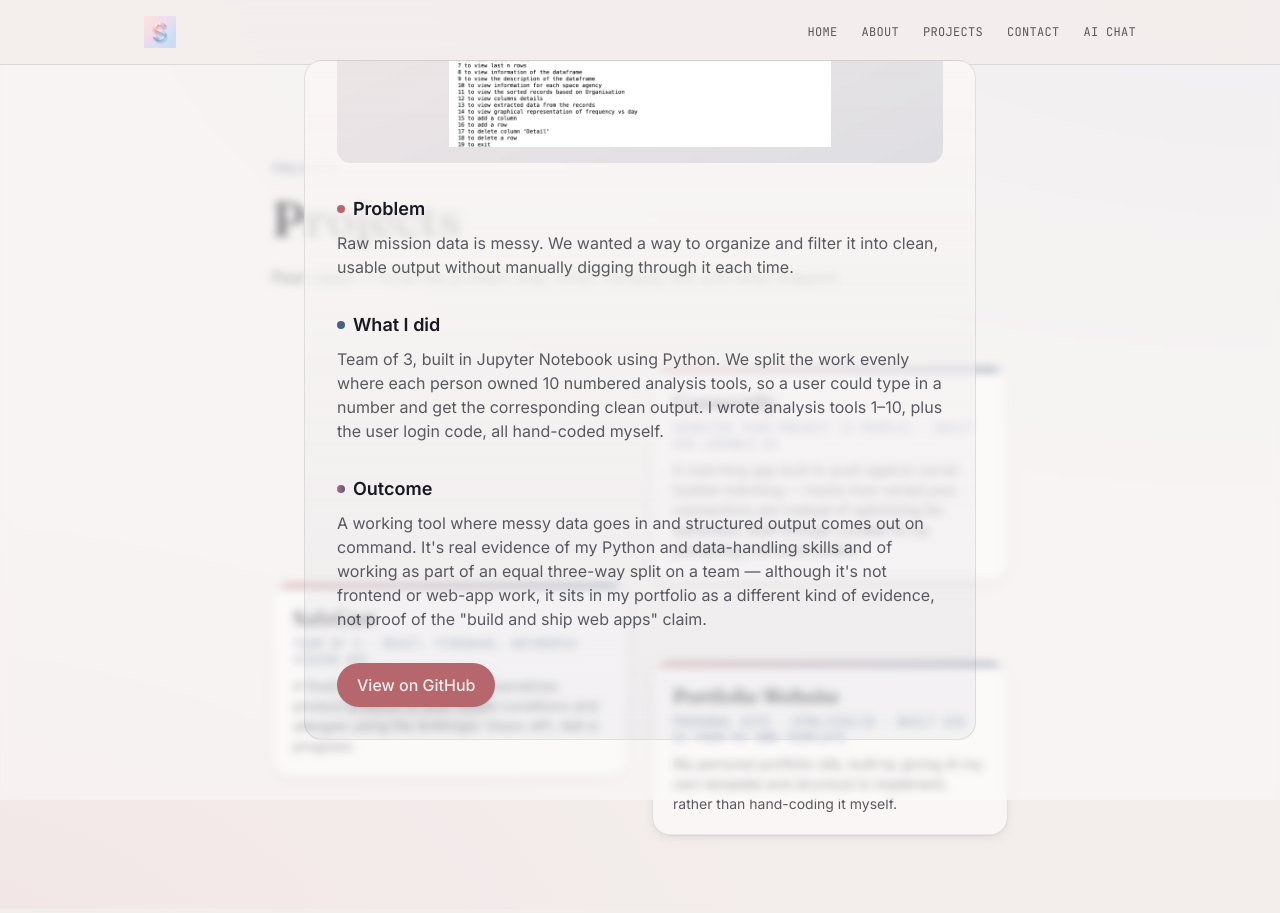
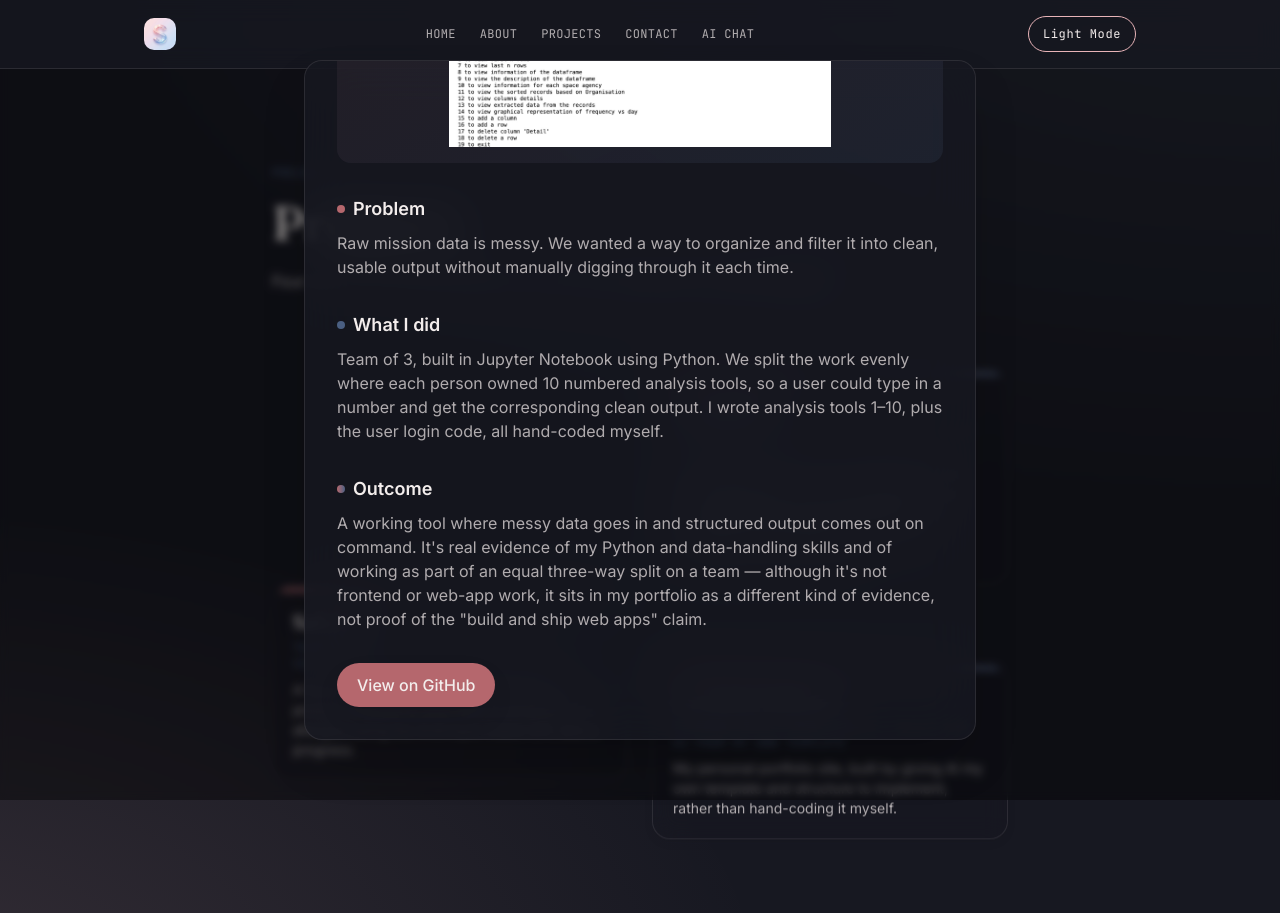
Before and after one commit to Chan-nie/capstone-project, a Next.js app: page /projects in a window 1280 px wide. Both pictures are taken after a click on the button 450 px from the left and 417 px from the top of the page. Built offline with nearby package versions, Linux system fonts and the light colour scheme.

Commit message:
Updated Dark Mode

```diff
--- a/src/app/contact/page.tsx
+++ b/src/app/contact/page.tsx
@@ -6,10 +6,10 @@ export default function ContactPage() {
       <p className="font-mono text-xs uppercase tracking-widest text-serenity-deep">
         Get in touch
       </p>
-      <h1 className="mt-3 font-display text-4xl font-medium text-ink sm:text-5xl">
+      <h1 className="mt-3 font-display text-4xl font-medium text-foreground sm:text-5xl">
         Contact
       </h1>
-      <p className="mt-4 text-ink/70">
+      <p className="mt-4 text-foreground/70">
         Have a project idea or question? Send a message below.
       </p>
       <ContactForm />
--- a/src/app/globals.css
+++ b/src/app/globals.css
@@ -28,8 +28,10 @@
 html,
 body {
   overflow-x: clip;
+  overscroll-behavior-y: none;
 }
 
+/* LIGHT MODE (Default) */
 body {
   background:
     radial-gradient(1200px 600px at 100% -10%, color-mix(in oklab, var(--color-serenity) 12%, transparent), transparent),
@@ -39,15 +41,27 @@ body {
   font-family: var(--font-body);
 }
 
+/* DARK MODE OVERRIDE */
+.dark body {
+  background:
+    radial-gradient(1200px 600px at 100% -10%, color-mix(in oklab, var(--color-serenity) 12%, transparent), transparent),
+    radial-gradient(900px 500px at -10% 110%, color-mix(in oklab, var(--color-rose) 14%, transparent), transparent),
+    var(--color-ink);
+  color: var(--color-paper);
+}
+
 ::selection {
   background: var(--color-rose);
   color: var(--color-ink);
 }
 
-/* Focus ring in Serenity instead of the browser default blue */
 :focus-visible {
   outline: 2px solid var(--color-serenity-deep);
   outline-offset: 2px;
+}
+
+a, button, .card, .mark {
+  transition: all 0.3s ease-in-out;
 }
 
 @theme inline {
@@ -93,9 +107,10 @@ body {
   --radius-4xl: calc(var(--radius) * 2.6);
 }
 
+/* LIGHT MODE */
 :root {
-  --background: oklch(1 0 0);
-  --foreground: oklch(0.145 0 0);
+  --background: #f3edec;
+  --foreground: #171821;
   --card: oklch(1 0 0);
   --card-foreground: oklch(0.145 0 0);
   --popover: oklch(1 0 0);
@@ -128,9 +143,10 @@ body {
   --sidebar-ring: oklch(0.708 0 0);
 }
 
+/* DARK MODE */
 .dark {
-  --background: oklch(0.145 0 0);
-  --foreground: oklch(0.985 0 0);
+  --background: #171821;
+  --foreground: #f3edec;
   --card: oklch(0.205 0 0);
   --card-foreground: oklch(0.985 0 0);
   --popover: oklch(0.205 0 0);
--- a/src/app/layout.tsx
+++ b/src/app/layout.tsx
@@ -3,6 +3,7 @@ import Link from "next/link";
 import Image from "next/image";
 import { Fraunces, Inter, JetBrains_Mono, Parisienne, Geist } from "next/font/google";
 import { cn } from "@/lib/utils";
+import ThemeToggle from "@/components/ThemeToggle";
 
 const geist = Geist({subsets:['latin'],variable:'--font-sans'});
 
@@ -37,9 +38,9 @@ const links = [
 
 export default function RootLayout({ children }: { children: React.ReactNode }) {
   return (
-    <html lang="en" className={cn(fraunces.variable, inter.variable, jetbrainsMono.variable, parisienne.variable, "font-sans", geist.variable)}>
-      <body className="min-h-dvh font-body text-ink">
-        <header className="sticky top-0 z-50 border-b border-ink/10 bg-paper/80 backdrop-blur-md">
+    <html lang="en" className={cn(fraunces.variable, inter.variable, jetbrainsMono.variable, parisienne.variable, "font-sans", geist.variable, "dark")}>
+      <body className="min-h-dvh font-body transition-colors duration-300">
+        <header className="sticky top-0 z-50 border-b border-foreground/10 bg-background/80 backdrop-blur-md transition-colors duration-300">
           <nav className="mx-auto flex max-w-5xl items-center justify-between px-4 py-4">
             <Link href="/" className="flex items-center">
               <Image
@@ -47,21 +48,25 @@ export default function RootLayout({ children }: { children: React.ReactNode })
                 alt="Sinchan Suvarna"
                 width={32}
                 height={32}
+                className="rounded-lg transition-opacity hover:opacity-80"
               />
             </Link>
 
-            <ul className="flex items-center gap-6 font-mono text-xs uppercase tracking-wide text-ink/70">
+            <ul className="flex items-center gap-6 font-mono text-xs uppercase tracking-wide text-foreground/70">
               {links.map((l) => (
                 <li key={l.href}>
                   <Link
                     href={l.href}
-                    className="transition-colors hover:text-rose-deep"
+                    className="transition-colors hover:text-rose-deep dark:hover:text-rose"
                   >
                     {l.label}
                   </Link>
                 </li>
               ))}
             </ul>
+            <div className="ml-6">
+              <ThemeToggle />
+            </div>
           </nav>
         </header>
         {children}
--- a/src/app/page.tsx
+++ b/src/app/page.tsx
@@ -23,7 +23,7 @@ export default function HomePage() {
 
           <div
             aria-hidden="true"
-            className="pointer-events-none static order-2 flex select-none flex-col items-center justify-center gap-0 whitespace-nowrap font-cursive leading-none text-rose-deep/10 sm:absolute sm:left-1/2 sm:top-1/2 sm:w-screen sm:-translate-x-1/2 sm:-translate-y-1/2 sm:flex-row sm:justify-center sm:gap-8 md:gap-20 lg:gap-36"
+            className="pointer-events-none static order-2 flex select-none flex-col items-center justify-center gap-0 whitespace-nowrap font-cursive leading-none text-rose-deep/50 dark:text-paper/30 sm:absolute sm:left-1/2 sm:top-1/2 sm:w-screen sm:-translate-x-1/2 sm:-translate-y-1/2 sm:flex-row sm:justify-center sm:gap-8 md:gap-20 lg:gap-36"
             style={{ fontSize: "clamp(2rem, 10vw, 8rem)" }}
           >
             <span>Sinchan</span>
@@ -38,13 +38,13 @@ export default function HomePage() {
         </FadeIn>
 
         <FadeIn delay={0.3}>
-          <h1 className="mt-3 font-display text-4xl font-medium leading-tight text-ink sm:text-5xl">
+          <h1 className="mt-3 font-display text-4xl font-medium leading-tight text-foreground sm:text-5xl">
             I can build and ship working web apps end-to-end.
           </h1>
         </FadeIn>
 
         <FadeIn delay={0.45}>
-          <p className="mx-auto mt-4 max-w-xl text-ink/70">
+          <p className="mx-auto mt-4 max-w-xl text-foreground/70">
             proof lives on the live portfolio site.
           </p>
         </FadeIn>
--- a/src/app/projects/page.tsx
+++ b/src/app/projects/page.tsx
@@ -54,7 +54,6 @@ const projects: Project[] = [
       "A working tool where messy data goes in and structured output comes out on command. It's real evidence of my Python and data-handling skills and of working as part of an equal three-way split on a team — although it's not frontend or web-app work, it sits in my portfolio as a different kind of evidence, not proof of the \"build and ship web apps\" claim.",
     primaryHref: "https://github.com/Chan-nie/space-mission-analysis",
     primaryLabel: "View on GitHub",
-    // no live deploy for this one — it's a CLI tool, not a web app
   },
   {
     slug: "connectify",
@@ -74,7 +73,6 @@ const projects: Project[] = [
       "This was a last-minute team project. My role was frontend but built through Lovable AI rather than hand coded. I built through prompting and iteration and prompted it to fix bugs. I didn't write or edit the underlying code directly.",
     outcome:
       "Connectify is a web app that helps users track how varied their connections are, instead of optimizing for sameness. It sits in my portfolio as secondary work, framed honestly as product-and-prompting work rather than hand-coded frontend, since that's what happened.",
-    // live first — Lovable-generated code, the demo is the honest artifact here
     primaryHref: "https://connectify-friends-fun.vercel.app/login",
     primaryLabel: "Open Connectify",
     secondaryHref: "https://github.com/Chan-nie/connectify-friends-fun",
@@ -162,10 +160,10 @@ export default function ProjectsPage() {
       <p className="font-mono text-xs uppercase tracking-widest text-serenity-deep">
         Projects
       </p>
-      <h1 className="mt-3 font-display text-4xl font-medium leading-tight text-ink sm:text-5xl">
+      <h1 className="mt-3 font-display text-4xl font-medium leading-tight text-foreground sm:text-5xl">
         Projects
       </h1>
-      <p className="mt-4 text-ink/70">
+      <p className="mt-4 text-foreground/70">
         Four cases — what the problem was, what I actually did, and what shipped.
       </p>
 
@@ -181,26 +179,26 @@ export default function ProjectsPage() {
             <MorphingDialog
               transition={{ type: "spring", bounce: 0.05, duration: 0.3 }}
             >
-              <MorphingDialogTrigger className="group relative block w-full overflow-hidden rounded-2xl border border-ink/10 bg-paper-raised p-5 text-left shadow-card transition-shadow hover:shadow-soft">
+              <MorphingDialogTrigger className="group relative block w-full overflow-hidden rounded-2xl border border-foreground/10 bg-background/40 p-5 text-left shadow-card backdrop-blur-md transition-all hover:bg-background/60 hover:shadow-soft">
                 <div
                   aria-hidden="true"
                   className="absolute inset-x-0 top-0 h-1 bg-gradient-to-r from-rose-deep to-serenity-deep"
                 />
-                <MorphingDialogTitle className="font-display text-xl font-medium text-ink">
+                <MorphingDialogTitle className="font-display text-xl font-medium text-foreground">
                   {p.name}
                 </MorphingDialogTitle>
                 <p className="mt-1 font-mono text-xs uppercase tracking-wide text-serenity-deep">
                   {p.meta}
                 </p>
-                <MorphingDialogDescription className="mt-2 text-sm text-ink/70">
+                <MorphingDialogDescription className="mt-2 text-sm text-foreground/70">
                   {p.blurb}
                 </MorphingDialogDescription>
               </MorphingDialogTrigger>
 
               <MorphingDialogContainer>
-                <MorphingDialogContent className="relative max-h-[85vh] w-full max-w-2xl overflow-y-auto rounded-2xl border border-ink/10 bg-gradient-to-b from-paper-raised to-serenity-deep/5">
+                <MorphingDialogContent className="relative max-h-[85vh] w-full max-w-2xl overflow-y-auto rounded-2xl border border-foreground/10 bg-background/80 shadow-2xl backdrop-blur-xl">
                   <div className="p-6 sm:p-8">
-                    <MorphingDialogTitle className="font-display text-3xl font-medium text-ink">
+                    <MorphingDialogTitle className="font-display text-3xl font-medium text-foreground">
                       {p.name}
                     </MorphingDialogTitle>
                     <p className="mt-2 font-mono text-xs uppercase tracking-wide text-serenity-deep">
@@ -217,27 +215,27 @@ export default function ProjectsPage() {
                       />
                     </div>
 
-                    <h3 className="mt-8 flex items-center gap-2 text-lg font-semibold text-ink">
+                    <h3 className="mt-8 flex items-center gap-2 text-lg font-semibold text-foreground">
                       <span className="h-2 w-2 rounded-full bg-rose-deep" />
                       Problem
                     </h3>
-                    <p className="mt-2 whitespace-pre-line text-ink/70">
+                    <p className="mt-2 whitespace-pre-line text-foreground/70">
                       {p.problem}
                     </p>
 
-                    <h3 className="mt-8 flex items-center gap-2 text-lg font-semibold text-ink">
+                    <h3 className="mt-8 flex items-center gap-2 text-lg font-semibold text-foreground">
                       <span className="h-2 w-2 rounded-full bg-serenity-deep" />
                       What I did
                     </h3>
-                    <p className="mt-2 whitespace-pre-line text-ink/70">
+                    <p className="mt-2 whitespace-pre-line text-foreground/70">
                       {p.whatIDid}
                     </p>
 
-                    <h3 className="mt-8 flex items-center gap-2 text-lg font-semibold text-ink">
+                    <h3 className="mt-8 flex items-center gap-2 text-lg font-semibold text-foreground">
                       <span className="h-2 w-2 rounded-full bg-gradient-to-r from-rose-deep to-serenity-deep" />
                       Outcome
                     </h3>
-                    <p className="mt-2 whitespace-pre-line text-ink/70">
+                    <p className="mt-2 whitespace-pre-line text-foreground/70">
                       {p.outcome}
                     </p>
 
@@ -263,7 +261,7 @@ export default function ProjectsPage() {
                     </div>
                   </div>
 
-                  <MorphingDialogClose className="absolute right-4 top-4 rounded-full bg-ink/70 p-2 text-paper" />
+                  <MorphingDialogClose className="absolute right-4 top-4 rounded-full bg-foreground/70 p-2 text-background transition-colors hover:bg-foreground" />
                 </MorphingDialogContent>
               </MorphingDialogContainer>
             </MorphingDialog>
--- a/src/components/ContactForm.tsx
+++ b/src/components/ContactForm.tsx
@@ -55,15 +55,15 @@ export default function ContactForm() {
 
   if (status === "submitted") {
     return (
-      <p role="status" className="rounded-2xl bg-paper-raised p-6 font-display text-lg text-ink shadow-card">
+      <p role="status" className="rounded-2xl bg-background-raised p-6 font-display text-lg text-foreground shadow-card">
         Thanks — I&apos;ll get back to you soon.
       </p>
     );
   }
 
   const fieldClasses =
-    "mt-1.5 w-full rounded-xl border border-ink/15 bg-paper-raised px-4 py-2.5 text-ink placeholder:text-ink/40 outline-none transition-colors focus:border-serenity-deep aria-[invalid=true]:border-rose-deep";
-  const labelClasses = "font-mono text-xs uppercase tracking-wide text-ink/70";
+    "mt-1.5 w-full rounded-xl border border-ink/15 bg-background-raised px-4 py-2.5 text-foreground placeholder:text-foreground/40 outline-none transition-colors focus:border-serenity-deep aria-[invalid=true]:border-rose-deep";
+  const labelClasses = "font-mono text-xs uppercase tracking-wide text-foreground/70";
   const errorClasses = "mt-1 text-sm text-rose-deep";
 
   return (
--- /dev/null
+++ b/src/components/ThemeToggle.tsx
@@ -0,0 +1,36 @@
+"use client";
+/* eslint-disable react-hooks/set-state-in-effect */
+
+import { useEffect, useState } from "react";
+
+export default function ThemeToggle() {
+  const [isDark, setIsDark] = useState(true);
+  const [mounted, setMounted] = useState(false);
+
+  useEffect(() => {
+    setMounted(true);
+    setIsDark(document.documentElement.classList.contains("dark"));
+  }, []);
+
+  const toggleTheme = () => {
+    const html = document.documentElement;
+    html.classList.toggle("dark");
+    const currentlyDark = html.classList.contains("dark");
+
+    setIsDark(currentlyDark);
+    localStorage.setItem("theme", currentlyDark ? "dark" : "light");
+  };
+
+  if (!mounted) {
+    return <div className="w-[100px] h-[34px]" />;
+  }
+
+  return (
+    <button
+      onClick={toggleTheme}
+      className="font-mono text-[12px] tracking-[0.05em] border border-rose px-[14px] py-[8px] rounded-[20px] bg-transparent text-foreground transition-colors hover:bg-rose/15 cursor-pointer"
+    >
+      {isDark ? "Light Mode" : "Dark Mode"}
+    </button>
+  );
+}
--- a/src/components/about/HorizontalStory.tsx
+++ b/src/components/about/HorizontalStory.tsx
@@ -272,7 +272,7 @@ export default function HorizontalStory() {
             ref={(el) => {
               if (el) dotRefs.current[i] = el;
             }}
-            className="relative h-[3px] w-5 overflow-hidden rounded-full bg-paper/20 sm:w-6 md:w-7"
+            className="relative h-[3px] w-5 overflow-hidden rounded-full bg-background/20 sm:w-6 md:w-7"
           >
             <span className="absolute inset-0 origin-left scale-x-0 bg-rose-quartz" />
           </span>
```
